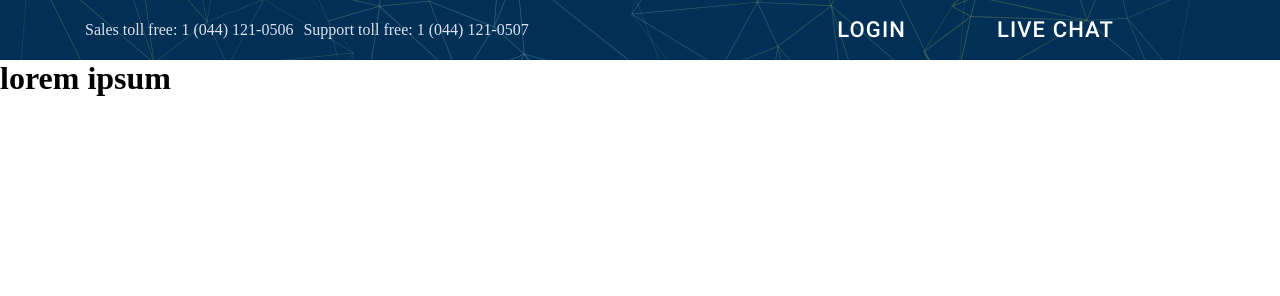
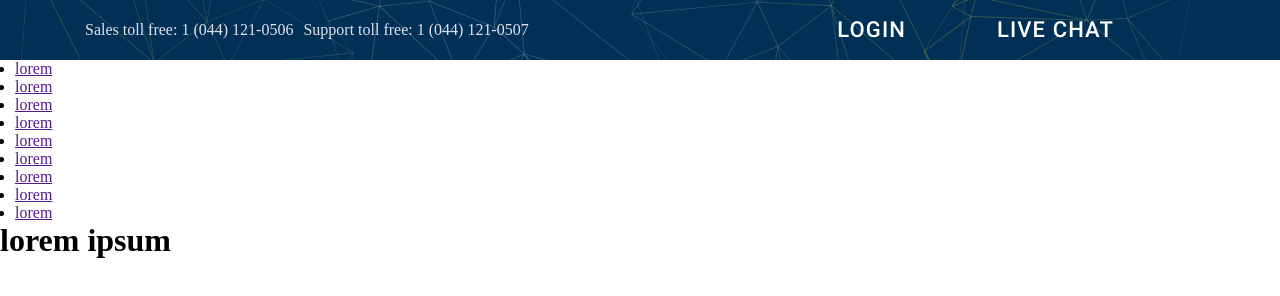
Before and after one commit to Shablevskij/F12t3, a website: page src/views/index.html in a window 1280 px wide. Drawn offline with nearby package versions, Linux system fonts and the light colour scheme; files that its build step writes are made by us from their sources; files whose address does not match are found by name.

Commit message:
nav-header

```diff
--- a/package.json
+++ b/package.json
@@ -1,5 +1,5 @@
 {
-  "name": "gulp",
+  "name": "bmbb",
   "description": "Frontend development with pleasure",
   "author": "Andrey Gorokhov",
   "repository": {},
--- a/src/blocks/modules/header/header.html
+++ b/src/blocks/modules/header/header.html
@@ -14,4 +14,17 @@
             </div>
         </div>
     </section>
+    <nav class="container-fluid bg-nav">
+        <ul>
+            <li><a href="">lorem</a></li>
+            <li><a href="">lorem</a></li>
+            <li><a href="">lorem</a></li>
+            <li><a href="">lorem</a></li>
+            <li><a href="">lorem</a></li>
+            <li><a href="">lorem</a></li>
+            <li><a href="">lorem</a></li>
+            <li><a href="">lorem</a></li>
+            <li><a href="">lorem</a></li>
+        </ul>
+    </nav>
 </header>
--- a/src/styles/helpers/_variables.scss
+++ b/src/styles/helpers/_variables.scss
@@ -1 +1,11 @@
-$base-color: #300190;
+$base-color: #013056;
+
+
+$midle-color: lighten($base-color,16%);
+$l-midle-color: lighten($base-color,29%);
+$light-color: lighten($base-color,68%);
+
+//fonts
+
+$p-font:'Arial Narrow';
+$font-f:'Roboto';
```
